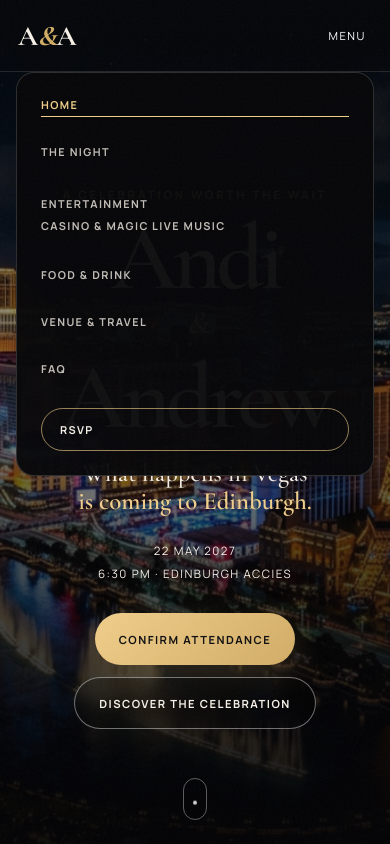
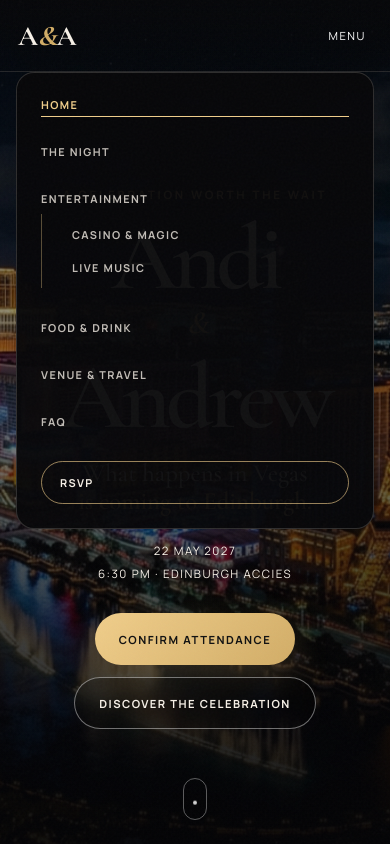
Before and after one commit to andiandandybroon-sys/andi-andrew-wedding-Master, a website: page index.html in a window 390 px wide. Both pictures are taken after a click on the button "MENU". Shown: the top 844 px of the page. Drawn offline with nearby package versions, Linux system fonts and the light colour scheme.

Commit message:
Update styles.css
Add entertainment navigation menu

```diff
--- a/styles.css
+++ b/styles.css
@@ -408,3 +408,106 @@ section[id] {
     scroll-margin-top: 80px;
   }
 }
+/* Entertainment navigation dropdown */
+.nav-dropdown {
+  position: relative;
+  display: flex;
+  align-items: center;
+}
+
+.nav-dropdown-main {
+  position: relative;
+}
+
+.nav-dropdown-main::before {
+  content: "";
+  position: absolute;
+  left: 50%;
+  bottom: -18px;
+  width: 100%;
+  height: 22px;
+  transform: translateX(-50%);
+}
+
+.nav-dropdown-menu {
+  position: absolute;
+  top: calc(100% + 18px);
+  left: 50%;
+  z-index: 30;
+  min-width: 210px;
+  padding: 10px;
+  border: 1px solid rgba(246, 240, 231, 0.16);
+  border-radius: 16px;
+  background: rgba(8, 8, 10, 0.97);
+  box-shadow: 0 20px 45px rgba(0, 0, 0, 0.35);
+  backdrop-filter: blur(16px);
+  opacity: 0;
+  visibility: hidden;
+  transform: translate(-50%, 8px);
+  transition:
+    opacity 0.2s ease,
+    visibility 0.2s ease,
+    transform 0.2s ease;
+}
+
+.nav-dropdown-menu a {
+  display: block;
+  padding: 12px 14px;
+  border-radius: 10px;
+  color: rgba(246, 240, 231, 0.78);
+  white-space: nowrap;
+}
+
+.nav-dropdown-menu a::after {
+  display: none;
+}
+
+.nav-dropdown-menu a:hover,
+.nav-dropdown-menu a:focus-visible,
+.nav-dropdown-menu a.active {
+  color: var(--gold-bright);
+  background: rgba(210, 173, 103, 0.1);
+}
+
+.nav-dropdown:hover .nav-dropdown-menu,
+.nav-dropdown:focus-within .nav-dropdown-menu {
+  opacity: 1;
+  visibility: visible;
+  transform: translate(-50%, 0);
+}
+
+@media (max-width: 900px) {
+  .nav-dropdown {
+    display: block;
+    width: 100%;
+  }
+
+  .nav-dropdown-main {
+    display: block;
+  }
+
+  .nav-dropdown-main::before {
+    display: none;
+  }
+
+  .nav-dropdown-menu {
+    position: static;
+    min-width: 0;
+    margin-top: 8px;
+    padding: 4px 0 4px 18px;
+    border: 0;
+    border-left: 1px solid rgba(240, 206, 139, 0.35);
+    border-radius: 0;
+    background: transparent;
+    box-shadow: none;
+    backdrop-filter: none;
+    opacity: 1;
+    visibility: visible;
+    transform: none;
+  }
+
+  .nav-dropdown-menu a {
+    padding: 9px 12px;
+    font-size: 0.62rem;
+  }
+}
```
